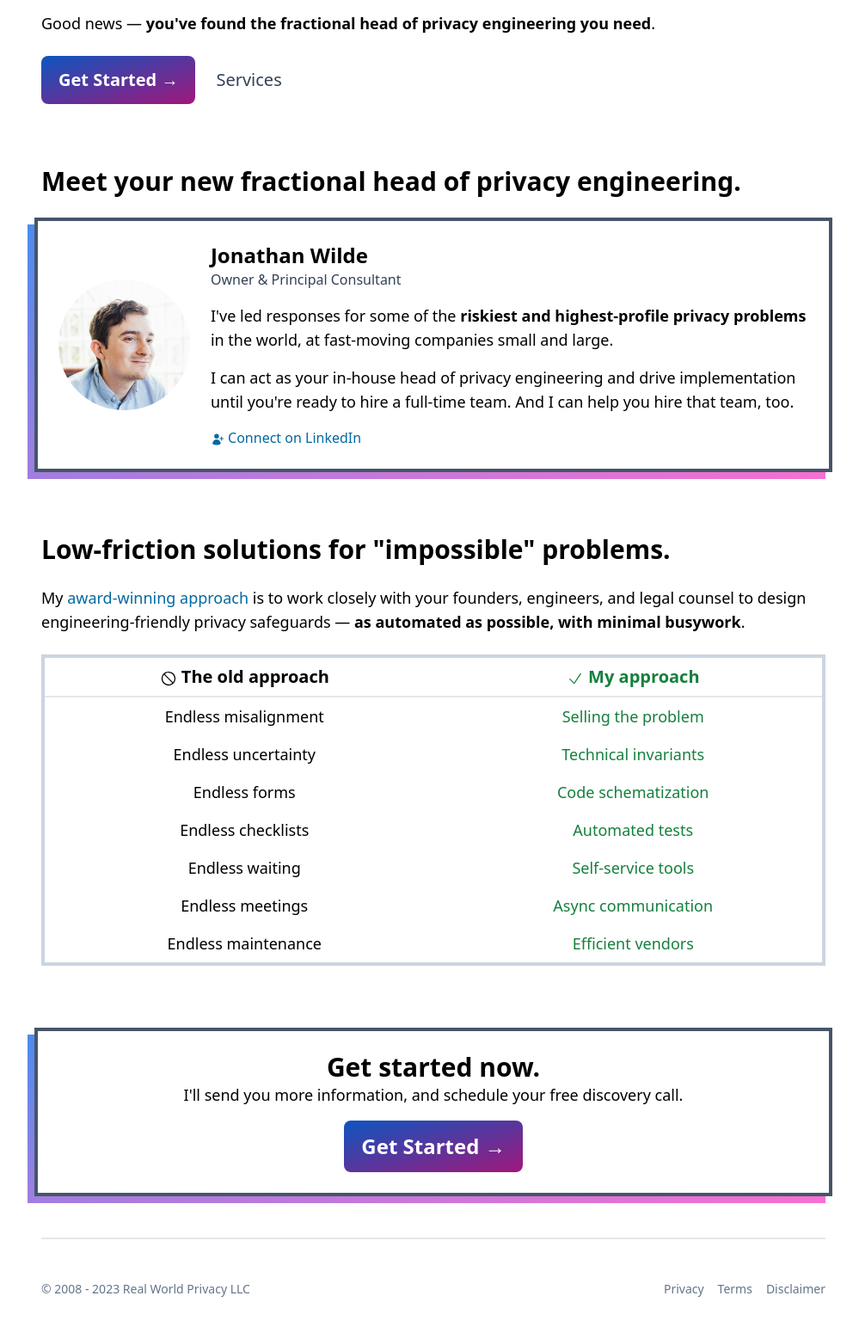
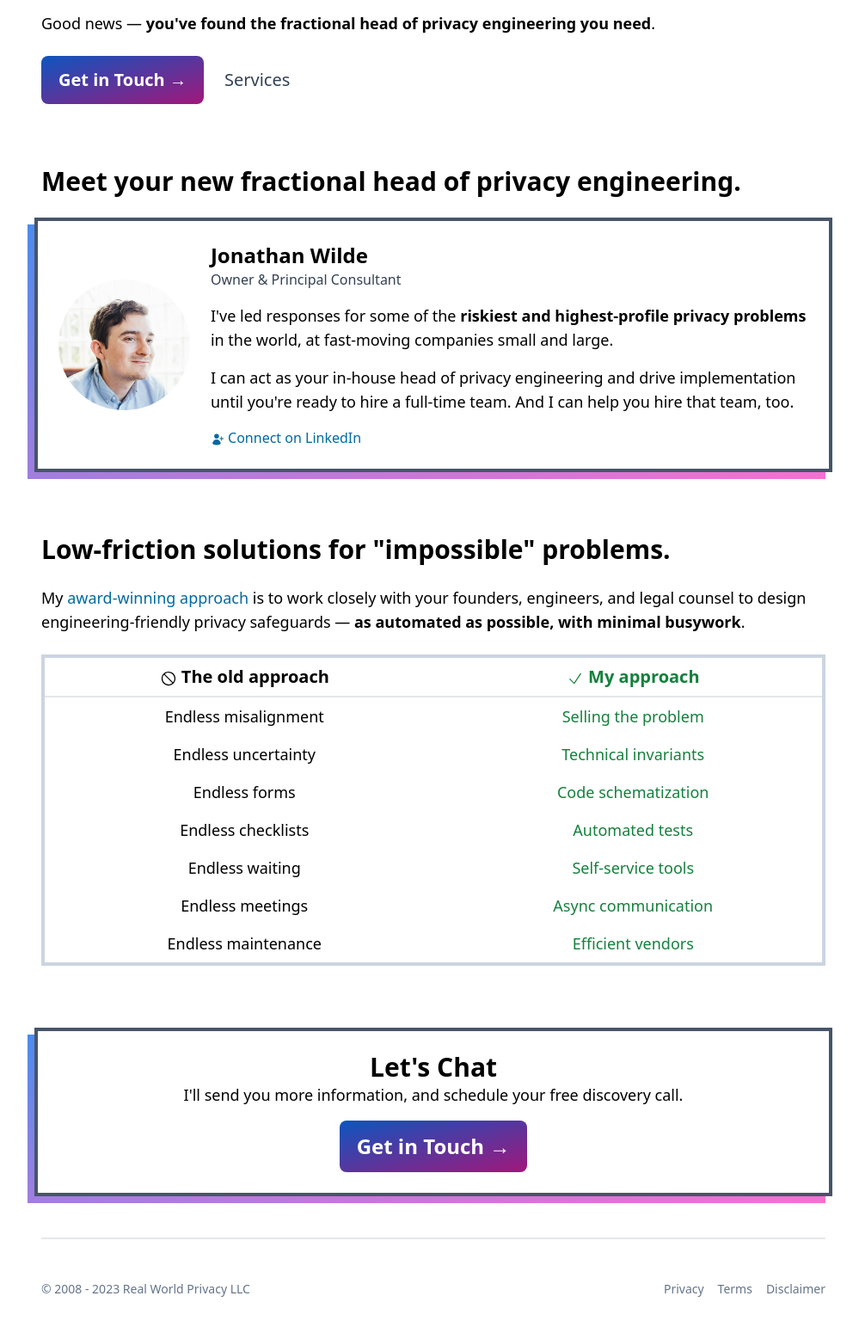
Before and after one commit to hellojwilde/website, a Gatsby site: page / in a window 1280 px wide. Shown: the part 584-2141 px from the top of the page at 86% size, without its empty margins (136-1135 px from the left). Built offline with nearby package versions, Linux system fonts and the light colour scheme; Gatsby itself is replaced by a stand-in of ours.

Commit message:
Update CTA

```diff
--- a/src/components/CTABookCall.js
+++ b/src/components/CTABookCall.js
@@ -5,7 +5,7 @@ import { Link } from "gatsby";
 function CTABookCall(props) {
   return (
     <Callout innerClassName="p-6" className={props.className}>
-      <h2 className="text-center text-3xl font-bold">Get started now.</h2>
+      <h2 className="text-center text-3xl font-bold">Let's Chat</h2>
       <p className="text-center text-lg">
         I'll send you more information, and schedule your free discovery call.
       </p>
@@ -14,7 +14,7 @@ function CTABookCall(props) {
           className="inline-block text-2xl text-white rounded-lg py-2.5 md:py-3.5 px-5 font-bold bg-gradient-to-br from-[#0E55BF] to-[#A1177B] text-center hover:brightness-75 active:brightness-50 transition-all"
           to="https://forms.realworldprivacy.com/t/tBWMvUPe8Bus"
         >
-          Get Started →
+          Get in Touch →
         </Link>
       </p>
     </Callout>
--- a/src/components/Header.js
+++ b/src/components/Header.js
@@ -37,7 +37,7 @@ function Header(props) {
             className="text-xl text-white rounded-lg py-2.5 md:py-3.5 px-5 font-bold bg-gradient-to-br from-[#0E55BF] to-[#A1177B] text-center hover:brightness-75 active:brightness-50 transition-all"
             to="https://forms.realworldprivacy.com/t/tBWMvUPe8Bus"
           >
-            Get Started →
+            Get in Touch →
           </Link>
         </li>
       </Nav>
--- a/src/pages/index.js
+++ b/src/pages/index.js
@@ -69,7 +69,7 @@ const IndexPage = (props) => {
               className="text-xl text-white rounded-lg py-2.5 md:py-3.5 px-5 font-bold bg-gradient-to-br from-[#0E55BF] to-[#A1177B] text-center hover:brightness-75 active:brightness-50 transition-all"
               to="https://forms.realworldprivacy.com/t/tBWMvUPe8Bus"
             >
-              Get Started →
+              Get in Touch →
             </Link>
             <Link
               to="/page/services"
```
